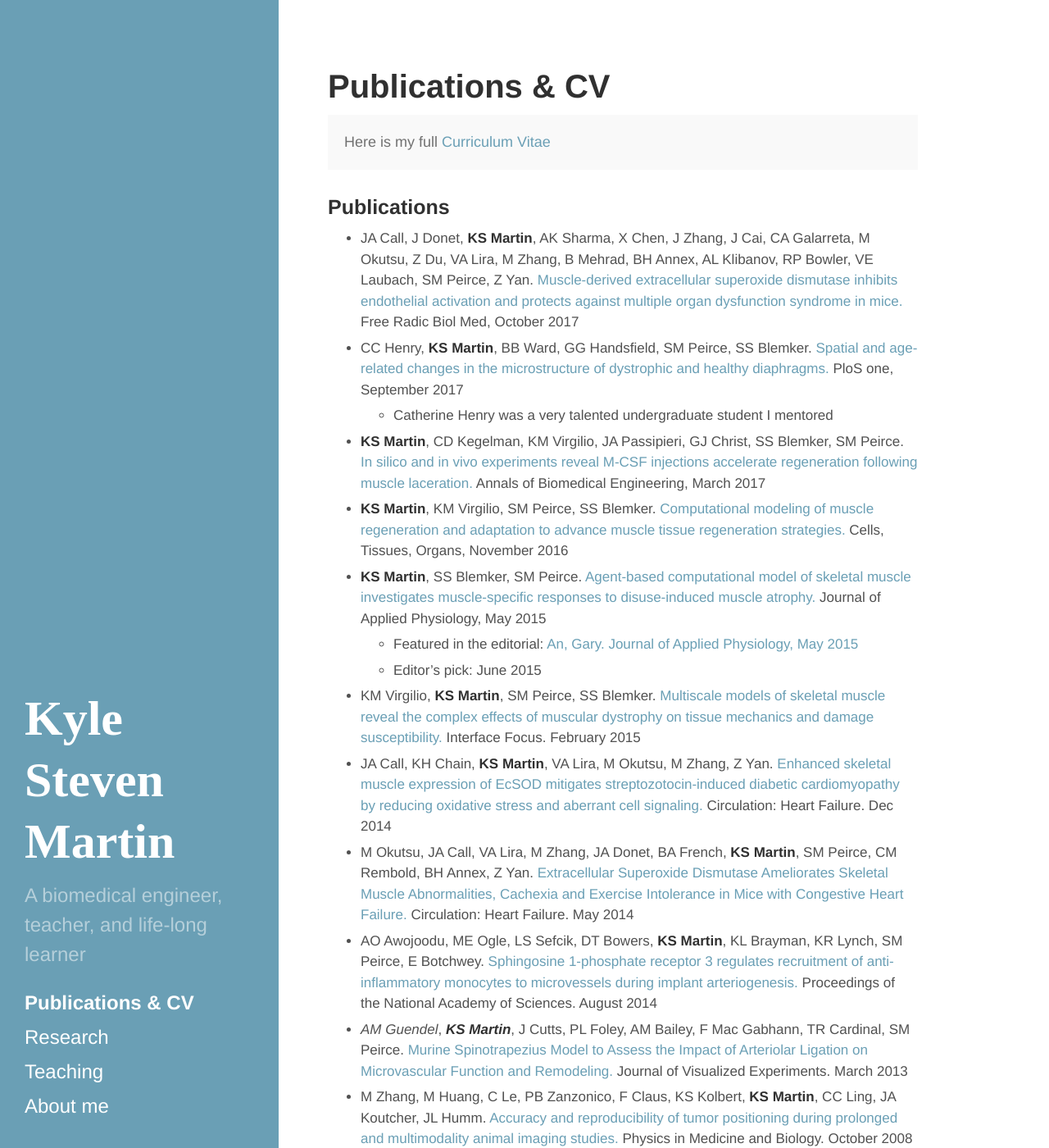
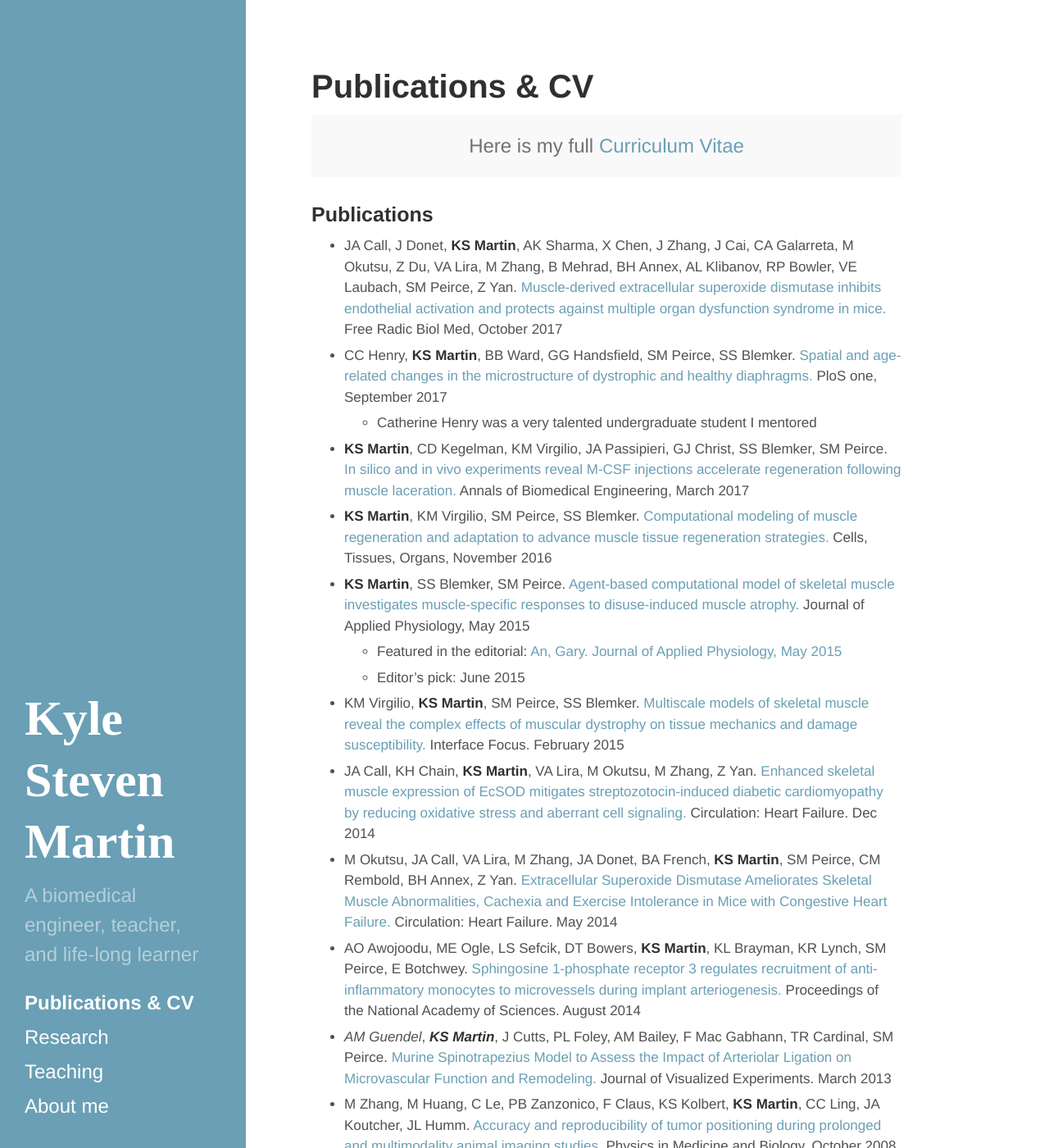
Before and after one commit to ksm362/ksm362.github.io, a Jekyll site: the page built from PubsCV.md, in a window 1280 px wide and 1400 px high. Shown: the whole window at 82% size. Built offline with Jekyll 4.4.1, drawn with Linux system fonts in a browser that asks for light colours.

Commit message:
adjusted website
looks good now

```diff
--- a/PubsCV.md
+++ b/PubsCV.md
@@ -3,8 +3,8 @@ layout: page
 title: Publications & CV
 ---
 
-<p class="message">
-  Here is my full <a href="/pdfs/KSM_CV.pdf">Curriculum Vitae</a>
+<p class="message" style="text-align:center">
+  <font size="+2">Here is my full <a href="/pdfs/KSM_CV.pdf">Curriculum Vitae</a></font>
 </p>
 
 ### Publications
@@ -24,7 +24,7 @@ title: Publications & CV
 -  *AM Guendel*, ***KS Martin***, J Cutts, PL Foley, AM Bailey, F Mac Gabhann, TR Cardinal, SM Peirce. [Murine Spinotrapezius Model to Assess the Impact of Arteriolar Ligation on Microvascular Function and Remodeling.](http://www.ncbi.nlm.nih.gov/pmc/articles/PMC3622090/) Journal of Visualized Experiments. March 2013
 - M Zhang, M Huang, C Le, PB Zanzonico, F Claus, KS Kolbert, **KS Martin**, CC Ling, JA Koutcher, JL Humm.  [Accuracy and reproducibility of tumor positioning during prolonged and multimodality animal imaging studies.](http://iopscience.iop.org/article/10.1088/0031-9155/53/20/021/meta)	 Physics in Medicine and Biology. October 2008
 
-<p class="message">
-<a href="http://orcid.org/0000-0002-6161-9611">Orcid ID</a><br>
-<a href="https://scholar.google.se/citations?user=4rJ1zHgAAAAJ&hl=en&oi=sra">Google Scholar</a>
+<p class="message" style="text-align:center">
+<font size="+2"><a href="http://orcid.org/0000-0002-6161-9611">Orcid ID</a><br>
+<a href="https://scholar.google.se/citations?user=4rJ1zHgAAAAJ&hl=en&oi=sra">Google Scholar</a></font>
 </p>
--- a/index.html
+++ b/index.html
@@ -3,7 +3,7 @@ layout: default
 title: Home
 ---
 
-<p style="float: left;"><img src="{{ site.baseurl }}images/Kyle_web.jpg" style="width:400px"></p>
+<p><img src="{{ site.baseurl }}images/Kyle_web.jpg"></p>
 <div class="message" align="middle";>
   <p>'Science is organized knowledge. Wisdom is organized life.'<br> - Will Durant</p>
 </div>
--- a/public/css/hyde.css
+++ b/public/css/hyde.css
@@ -65,7 +65,7 @@ html {
     top: 0;
     left: 0;
     bottom: 0;
-    width: 17rem;
+    width: 15rem;
     text-align: left;
   }
 }
@@ -137,8 +137,8 @@ a.sidebar-nav-item:focus {
 
 @media (min-width: 64em) {
   .content {
-    margin-left: 19rem;
-    margin-right: 3rem;
+    margin-left: 18rem;
+    margin-right: 2rem;
   }
 }
 
```
Also changed, not shown: 1 other file.
